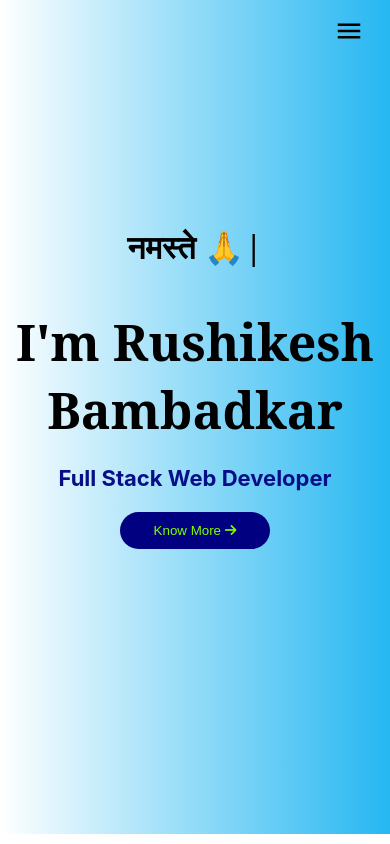
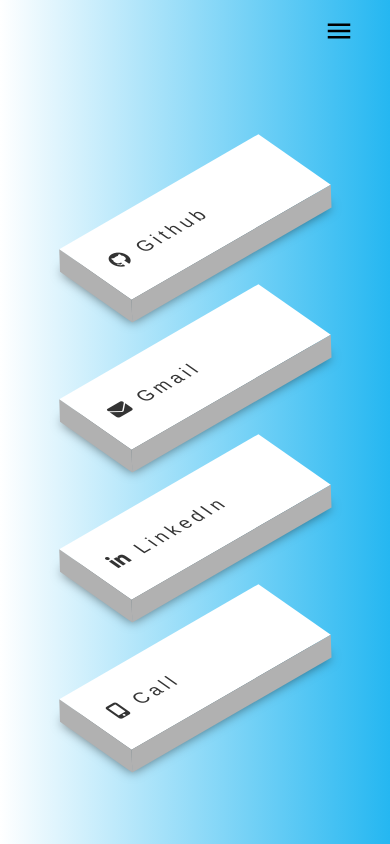
Before and after one commit to Rushikesh2503/rushikeshportfolio, a React (Create React App) app: page /contact in a window 390 px wide. Built offline with nearby package versions, Linux system fonts and the light colour scheme; what react-animations would draw is missing.

Commit message:
Contact Page

```diff
--- a/public/index.html
+++ b/public/index.html
@@ -5,6 +5,11 @@
     <link rel="icon" href="%PUBLIC_URL%/favicon.ico" />
     <meta name="viewport" content="width=device-width, initial-scale=1" />
     <meta name="theme-color" content="#000000" />
+    <link
+      rel="stylesheet"
+      href="https://cdn.jsdelivr.net/npm/@fortawesome/fontawesome-free@5.15.4/css/fontawesome.min.css"
+      type="text/css"
+    />
     <meta
       name="description"
       content="Web site created using create-react-app"
--- a/src/App.jsx
+++ b/src/App.jsx
@@ -1,12 +1,25 @@
+import { Route, Switch } from 'react-router-dom';
 import './App.css';
-import HomePage from './Components/HomePage/HomePage';
-import Navbar from './Components/HomePage/Navbar/Navbar';
+import Contact from './Components/Contact/Contact';
+import Home from './Pages/Home';
 
 function App() {
   return (
-    <div className="App">
-      <Navbar />
-      <HomePage/>
+    <div>
+      <Switch>
+        <Route exact path="/">
+          <Home/>
+        </Route>
+        <Route exact path="/about">
+          <Contact/>
+        </Route>
+        <Route exact path="/projects">
+          <Contact/>
+        </Route>
+        <Route exact path="/contact">
+          <Contact/>
+        </Route>
+      </Switch>
     </div>
   );
 }
--- /dev/null
+++ b/src/Components/Contact/Contact.jsx
@@ -0,0 +1,40 @@
+import React from 'react';
+import styles from "./Contact.module.css";
+import Navbar from '../HomePage/Navbar/Navbar';
+
+const Contact = () => {
+    return (
+        <section className={styles.bodyContMain}>
+            <Navbar />
+            <div className={styles.bodyCont}>
+            <ul>
+                <li className={styles.bodyli1}>
+                    <a href="https://github.com/Rushikesh2503"  target="_blank" >
+                        <span> <i class="fab fa-github fa" aria-hidden="true"></i> Github</span>
+                    </a>
+                </li>
+                <li className={styles.bodyli2}>
+                    <a href="mailto:rushikeshbambadkar7@gmail.com" target="_blank">
+                        <span>
+                        <i class="fas fa-envelope fa" aria-hidden="true"></i> Gmail</span>
+                    </a>
+                </li>
+                <li className={styles.bodyli3}>
+                    <a href="https://www.linkedin.com/in/rushikesh-bambadkar-1a74031a3" target="_blank">
+
+                        <span><i class="fab fa-linkedin fa" aria-hidden="true"></i> LinkedIn</span>
+                    </a>
+                </li>
+                <li className={styles.bodyli4}>
+                    <a href="tel:+918623008001">
+
+                        <span><i class="fas fa-mobile fa" aria-hidden="true"></i> Call</span>
+                    </a>
+                </li>
+            </ul>
+            </div>
+            </section>
+    )
+}
+
+export default Contact
--- /dev/null
+++ b/src/Components/Contact/Contact.module.css
@@ -0,0 +1,199 @@
+.background_effect_main_container {
+  position: fixed;
+  width: 100%;
+  top: 0;
+  left: 0;
+  bottom: 0;
+  right: 0;
+  z-index: -5;
+}
+
+* {
+  margin: 0;
+  padding: 0;
+}
+.bodyCont {
+  font-family: sans-serif;
+}
+.bodyContMain {
+  width: 100vw;
+  height: 100vh;
+  background: rgb(255, 255, 255);
+  background: -moz-linear-gradient(
+    left,
+    rgba(255, 255, 255, 1) 0%,
+    rgb(37, 183, 241) 100%
+  );
+  background: -webkit-linear-gradient(
+    left,
+    rgba(255, 255, 255, 1) 0%,
+    rgb(37, 183, 241) 100%
+  );
+  background: linear-gradient(
+    to right,
+    rgba(255, 255, 255, 1) 0%,
+    rgb(37, 183, 241) 100%
+  );
+}
+.bodyCont > ul {
+  position: absolute;
+  top: 50%;
+  left: 50%;
+  transform: translate(-50%, -50%);
+  display: flex;
+  margin: 0%;
+  padding: 0%;
+}
+.bodyCont > ul > li {
+  list-style: none;
+  margin: 0 5px;
+}
+@media screen and (max-width: 825px) {
+  .bodyCont > ul {
+    display: block;
+    margin: 20px 0;
+  }
+  .bodyCont > ul > li {
+    margin: 70px 0;
+  }
+}
+.bodyCont > ul > li > a > .fa {
+  font-size: 50px;
+  color: #333;
+  line-height: 80px;
+  transition: 0.5s;
+  padding-right: 14px;
+}
+
+.bodyCont > ul > li > a > span {
+  padding: 0%;
+  margin: 0%;
+  position: absolute;
+  top: 30px;
+  font-size: 18px;
+  color: #333;
+  letter-spacing: 4px;
+  transition: 0.5s;
+}
+.bodyCont > ul > li > a {
+  text-decoration: none;
+  display: absolute;
+  display: flex;
+  width: 210px;
+  height: 80px;
+  font-size: 22px;
+  background: #fff;
+  text-align: left;
+  padding-left: 20px;
+  transform: rotate(-30deg) skewX(25deg) translate(0, 0);
+  box-shadow: -20px 20px 10px rgba(0, 0, 0, 0.5);
+}
+.bodyCont > ul > li > a::before {
+  content: "";
+  position: absolute;
+  top: 10px;
+  left: -20px;
+  height: 100%;
+  width: 20px;
+  background: #b1b1b1;
+  transform: 0.5s;
+  transform: rotate(0deg) skewY(-45deg);
+}
+.bodyCont > ul > li > a::after {
+  content: "";
+  position: absolute;
+  bottom: -20px;
+  left: -10px;
+  height: 20px;
+  width: 100%;
+  background: #b1b1b1;
+  transform: 0.5s;
+  transform: rotate(0deg) skewX(-45deg);
+}
+.bodyli2 > a:hover {
+  transform: rotate(-30deg) skew(25deg) translate(20px, -15px);
+  box-shadow: -50px 50px 50px rgba(0, 0, 0, 0.5);
+}
+.bodyli2:hover .fa {
+  color: #fff;
+}
+.bodyli2:hover span {
+  color: white;
+
+  font-size: 22px;
+}
+.bodyli2:hover a {
+  background: #dd4b39;
+  color: #fff;
+}
+.bodyli2:hover a::after {
+  background: rgb(255, 255, 103);
+}
+.bodyli2:hover a::before {
+  background: rgb(38, 38, 255);
+}
+
+.bodyli1 > a:hover {
+  transform: rotate(-30deg) skew(25deg) translate(20px, -15px);
+  box-shadow: -50px 50px 50px rgba(0, 0, 0, 0.5);
+}
+.bodyli1:hover .fa {
+  color: #fff;
+}
+.bodyli1:hover span {
+  color: #fff;
+  font-size: 22px;
+}
+.bodyli1:hover a {
+  background: rgba(0, 0, 0, 1);
+  color: #fff;
+}
+.bodyli1:hover a::before {
+  background: rgba(0, 0, 0, 0.6);
+}
+.bodyli1:hover a::after {
+  background: rgba(0, 0, 0, 0.6);
+}
+
+.bodyli3 > a:hover {
+  transform: rotate(-30deg) skew(25deg) translate(20px, -15px);
+  box-shadow: -50px 50px 50px rgba(0, 0, 0, 0.5);
+}
+.bodyli3:hover .fa {
+  color: #fff;
+}
+.bodyli3:hover span {
+  color: #fff;
+}
+.bodyli3:hover a {
+  background: rgba(10, 102, 194, 1);
+  color: #fff;
+}
+.bodyli3:hover a::before {
+  background: rgba(10, 102, 194, 0.6);
+}
+.bodyli3:hover a::after {
+  background: rgba(10, 102, 194, 0.6);
+}
+
+.bodyli4 > a:hover {
+  transform: rotate(-30deg) skew(25deg) translate(20px, -15px);
+  box-shadow: -50px 50px 50px rgba(0, 0, 0, 0.5);
+}
+.bodyli4:hover .fa {
+  color: #fff;
+}
+.bodyli4:hover span {
+  color: #fff;
+  font-size: 22px;
+}
+.bodyli4:hover a {
+  background: rgb(17, 146, 135);
+  color: #fff;
+}
+.bodyli4:hover a::before {
+  background: rgba(0, 253, 232, 0.7);
+}
+.bodyli4:hover a::after {
+  background: rgba(0, 253, 232, 0.6);
+}
--- a/src/Components/HomePage/HomePage.module.css
+++ b/src/Components/HomePage/HomePage.module.css
@@ -1,6 +1,6 @@
 .banner {
   min-height: calc(100vh - 10px);
-  background: rgb(255, 255, 255); /* Old browsers */
+  background: rgb(255, 255, 255);
   background: -moz-linear-gradient(
     left,
     rgba(255, 255, 255, 1) 0%,
@@ -23,24 +23,16 @@
   position: relative;
 }
 
-@keyframes move {
-  0%,
-  25% {
-    transform: translateX(-100%);
-    left: 0%;
-  }
-  75%,
-  100% {
-    transform: translateX(0%);
-    left: 100%;
-  }
-}
 .home_know_more_button {
   width: 150px;
   height: 37px;
   border-radius: 30px;
   background-color: navy;
-  color: chartreuse;
+  color: blanchedalmond;
+  margin-top: 30px;
+  padding: 10px 0;
+
+  font-family: "Noto Serif", sans-serif;
   border: none;
 }
 .home_know_more_button:hover {
@@ -75,6 +67,11 @@
 .banner_img {
   display: none;
 }
+@media screen and (max-width: 825px) {
+  .banner {
+    justify-content: center;
+  }
+}
 @media screen and (min-width: 825px) {
   .banner {
     justify-content: start;
--- a/src/Components/HomePage/Navbar/Navbar.jsx
+++ b/src/Components/HomePage/Navbar/Navbar.jsx
@@ -2,6 +2,8 @@
 import { NavLink } from "react-router-dom";
 import styled from "styled-components";
 import { MdClose, MdMenu } from "react-icons/md";
+
+
 
 const NavStyles = styled.nav`
   position: fixed;
@@ -102,6 +104,7 @@
   const [showNav, setShowNav] = useState(false);
   return (
     <NavStyles>
+
       <div
         className="mobile-menu-icon"
         onClick={() => setShowNav(!showNav)}
@@ -113,6 +116,7 @@
       </div>
 
       <ul className={!showNav ? "navItems hide-item" : "navItems"}>
+
         <div
           className="closeNavIcon"
           onClick={() => setShowNav(!showNav)}
--- /dev/null
+++ b/src/Pages/Home.jsx
@@ -0,0 +1,14 @@
+import React from 'react'
+import HomePage from '../Components/HomePage/HomePage'
+import Navbar from '../Components/HomePage/Navbar/Navbar'
+import "../App.css"
+const Home = () => {
+    return (
+        <div className="App">
+            <Navbar/>
+            <HomePage/>
+        </div>
+    )
+}
+
+export default Home
```
Also changed, not shown: src/Components/Contact/Background.jsx (added, +35 -0 lines).
